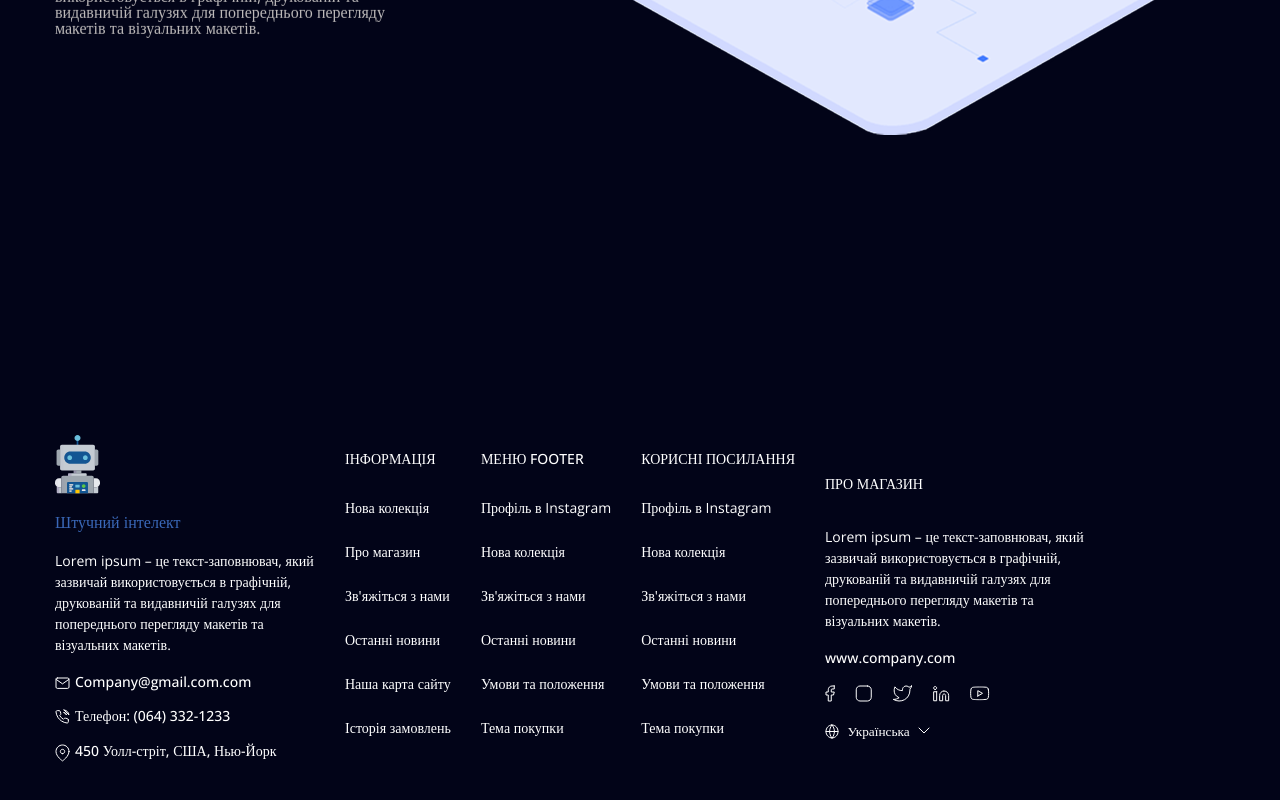
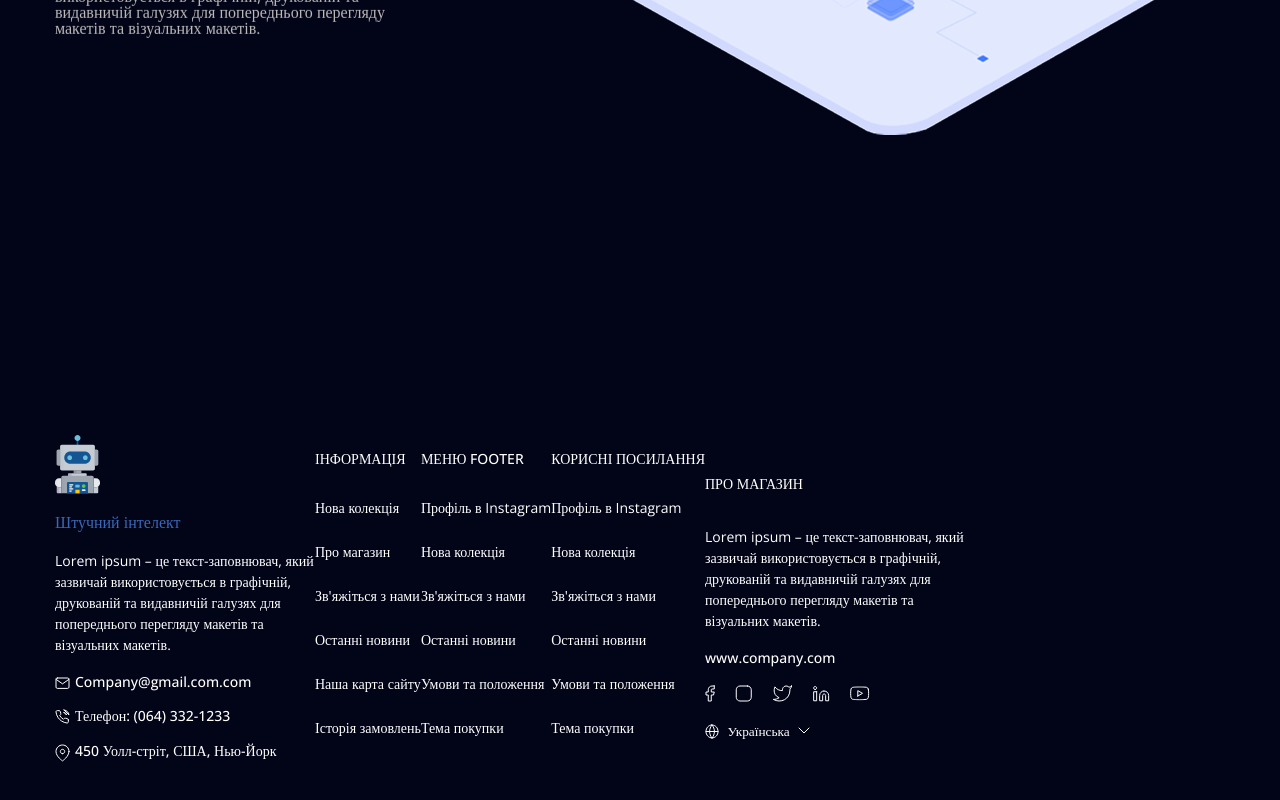
Before and after one commit to Mykolai581/Rect-Project-1, a React (Vite) app: page / in a window 1280 px wide. Shown: the part 3270-4070 px from the top of the page. Built offline with nearby package versions, Linux system fonts and the light colour scheme.

Commit message:
Update FooterApp.css

```diff
--- a/src/components/FooterApp/FooterApp.css
+++ b/src/components/FooterApp/FooterApp.css
@@ -4,7 +4,7 @@
 .footer__container {
   display: flex;
   flex-wrap: wrap;
-  gap: 30px;
+  gap: 0px;
   align-items: center;
 }
 .footer__image {
```
